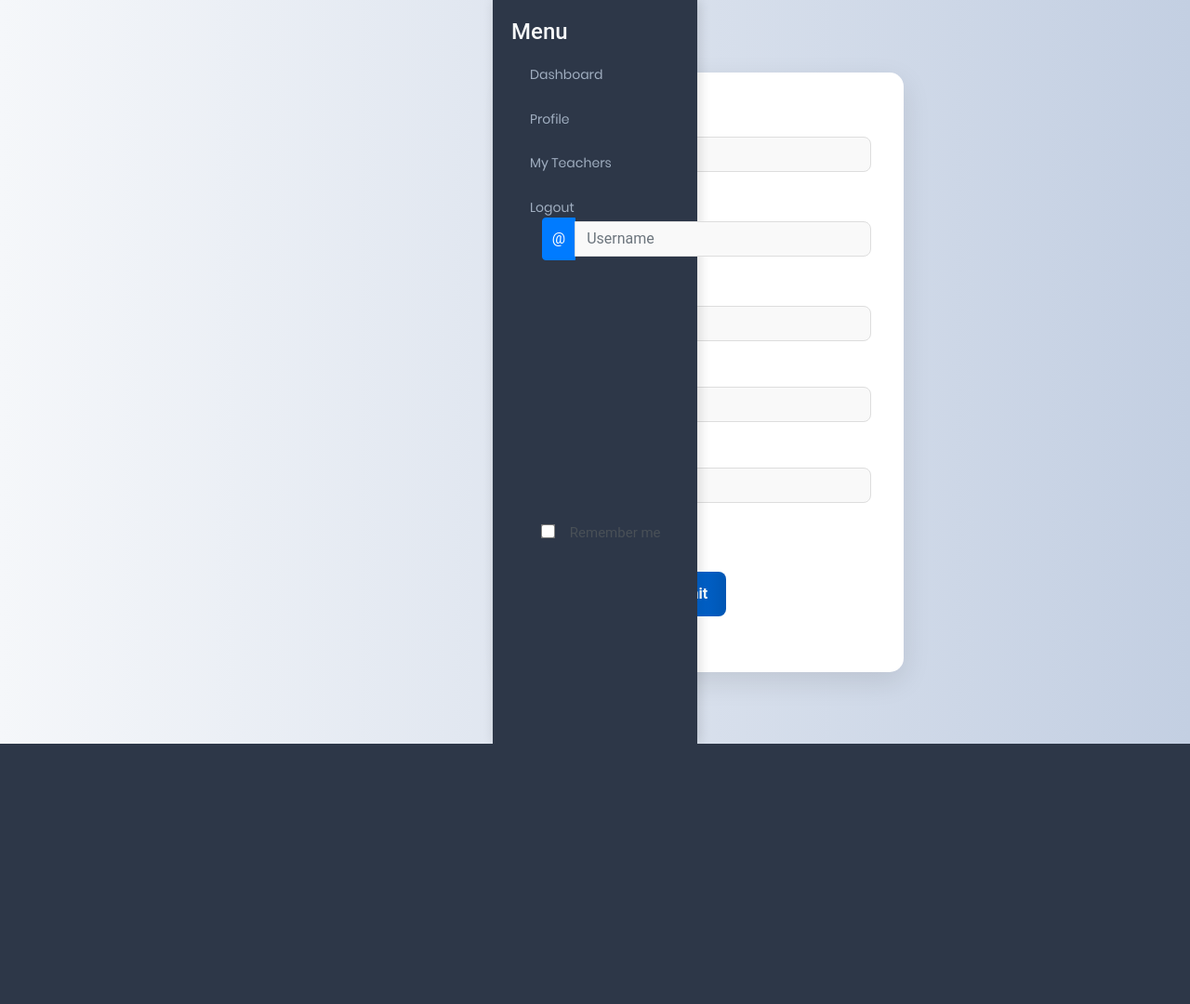
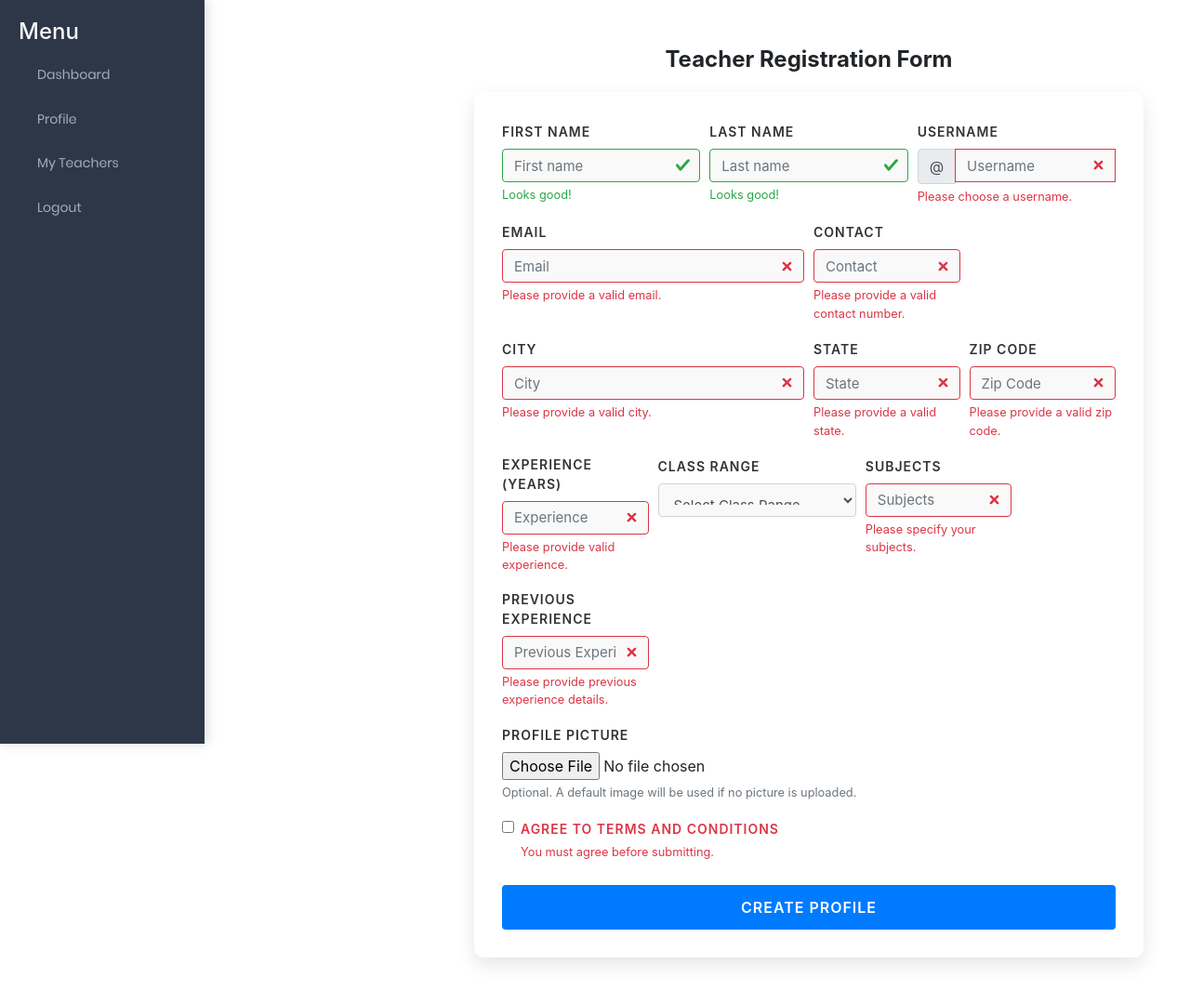
Before and after one commit to IsmailAbbasi/Edu-App, a Django app: page /student/ in a window 1280 px wide. Shown: the whole page at 93% size. Before the commit the page ends 800 px from the top, so only its background shows below. Run offline with Django 5.2, Linux system fonts and the light colour scheme; a user stored in the database is signed in; parts of the project's set-up code (start-up, migrations or seed data) failed here and were passed over; some libraries are stand-ins or nearby versions.

```diff
--- a/eduapp/static/account/css/teachers.css
+++ b/eduapp/static/account/css/teachers.css
@@ -1,151 +1,63 @@
-/* Universal Reset for Form Elements */
-input, select, textarea {
-    border: none;  /* Remove border */
-    outline: none; /* Remove outline */
-    box-shadow: none; /* Remove box-shadow */
+/* Wrapper for form to prevent sidebar overlap */
+.container-wrapper {
+    max-width: 900px;
+    margin: 0 auto;
+    padding: 20px;
+    margin-left: 220px; /* Adjust based on your sidebar width */
 }
 
-/* Form Container */
-h2 {
-    color: #333;
-    font-weight: 700;
-    font-size: 40px; /* Slightly larger for emphasis */
-    font-family: 'Playfair Display', serif;
-    text-transform: uppercase;
-    letter-spacing: 4px; /* More spacing for elegance */
-    text-align: center;
-    margin-top: 20px; /* Ensure it stays at the top of the page */
-    background: linear-gradient(to right, #007bff, #6a11cb);
-    -webkit-background-clip: text;
-    -webkit-text-fill-color: transparent;
-    position: relative;
-    z-index: 1000; /* Ensure it is in front */
-}
-
-body {
-    margin: 0; /* Reset body margin */
-    padding-top: 20px; /* Space between the top of the page and the heading */
-    display: flex;
-    flex-direction: column;
-    align-items: center; /* Center content horizontally */
-}
-
+/* Form styling */
 form {
     background: #ffffff;
     padding: 30px;
     border-radius: 10px;
     box-shadow: 0 8px 20px rgba(0, 0, 0, 0.1);
-    max-width: 600px;
-    width: 100%;
-    margin: 20px auto;
-    animation: fadeIn 0.5s ease-in-out;
 }
 
-/* Labels */
+.form-heading {
+    text-align: center;
+    font-weight: 700;
+    font-size: 24px;
+    margin-bottom: 20px;
+}
+
+/* Labels, inputs, and feedback messages */
 label {
     font-weight: 600;
     color: #333;
-    margin-bottom: 8px;
-    display: block;
     font-size: 14px;
     text-transform: uppercase;
     letter-spacing: 1px;
 }
 
-/* Form Controls */
-.form-row .col-md-4,
-.form-row .col-md-6,
-.form-row .col-md-3 {
-    display: flex;
-    flex-direction: column;
-    margin-bottom: 20px; /* Consistent spacing */
+input.form-control,
+select.form-control {
+    padding: 12px;
+    font-size: 15px;
+    border-radius: 4px;
+    background: #f9f9f9;
+    transition: background 0.3s ease;
 }
 
-input.form-control {
-    padding: 12px; /* Maintain padding for comfort */
-    font-size: 15px;
-    border-radius: 4px;
-    background: #f9f9f9; /* Background color for visibility */
-    transition: background 0.3s ease; /* Smooth transition for background */
-    width: 100%;
+input.form-control:focus,
+select.form-control:focus {
+    background: #f1f1f1;
 }
 
-/* Focus and Validation Styles */
-input.form-control:focus {
-    background: #f1f1f1; /* Slightly darker background on focus */
-}
-
-input.form-control.is-valid {
-    /* No border color for valid state */
-}
-
-input.form-control.is-invalid {
-    /* No border color for invalid state */
-}
-
-.valid-feedback, .invalid-feedback {
-    font-size: 13px;
-    color: #6c757d;
-    margin-top: 5px;
-}
-
-/* Button Styles */
+/* Button styling */
 button.btn-primary {
     background: #007bff;
-    border: none; /* No border */
-    border-radius: 5px;
+    border: none;
     padding: 12px 20px;
     font-size: 16px;
     font-weight: 600;
     width: 100%;
-    transition: background 0.3s ease, box-shadow 0.3s ease;
-    color: #fff;
     text-transform: uppercase;
     letter-spacing: 1px;
     margin-top: 10px;
+    color: #fff;
 }
 
 button.btn-primary:hover {
-    background: #0056b3; /* Darker shade on hover */
-    box-shadow: 0 4px 10px rgba(0, 91, 187, 0.2);
+    background: #0056b3;
 }
-
-/* Checkbox Styles */
-.form-check-input {
-    margin-top: 0.35rem;
-    transform: scale(1.1);
-    cursor: pointer;
-}
-
-.form-check-label {
-    font-size: 14px;
-    color: #495057;
-    margin-left: 8px;
-    display: inline-block;
-    cursor: pointer;
-}
-
-/* Dropdown Styling */
-.form-group select.form-control {
-    padding: 12px; /* Match padding to input fields */
-    background-color: #f9f9f9; /* Background color for visibility */
-    border-radius: 4px; /* Match input styling */
-    font-size: 15px; /* Consistent font size */
-}
-
-/* Keyframes for Animations */
-@keyframes fadeIn {
-    0% {
-        opacity: 0;
-        transform: translateY(20px);
-    }
-    100% {
-        opacity: 1;
-        transform: translateY(0);
-    }
-}
-
-/* Additional styles for a cleaner layout */
-.form-group {
-    margin-bottom: 20px; /* Space between groups */
-}
--- a/eduapp/templates/home.html
+++ b/eduapp/templates/home.html
@@ -241,11 +241,11 @@
   }
 </script>
 
+{% endblock %}
+</div>
+
   <script src="https://code.jquery.com/jquery-3.3.1.slim.min.js"></script>
   <script src="https://stackpath.bootstrapcdn.com/bootstrap/4.3.1/js/bootstrap.bundle.min.js"></script>
 
-  {% endblock %}
-  </div>
-
 </body>
 </html>
--- a/eduapp/templates/payment.html
+++ b/eduapp/templates/payment.html
@@ -50,8 +50,8 @@
     //         "color": "#3399cc"
     //     }
     // };
-    var rzp1 = new Razorpay(options);
-    rzp1.open();
+    // var rzp1 = new Razorpay(options);
+    // rzp1.open();
     </script>
 </body>
 </html>
--- a/eduapp/templates/teacher.html
+++ b/eduapp/templates/teacher.html
@@ -1,29 +1,25 @@
+{% extends "home.html" %}
 {% load static %}
-{% extends "home.html" %}
 
 {% block content %}
 <link rel="stylesheet" href="{% static 'account/css/teachers.css' %}">
-<link rel="stylesheet" href="https://cdnjs.cloudflare.com/ajax/libs/font-awesome/5.15.4/css/all.min.css">
 
-<h2>Teacher Registration Form</h2>
-<!-- The form should have method="POST" and action="{% url 'save_teachers_data' %}" -->
-<form method="POST" action="{% url 'save_teachers_data' %}">
-    {% csrf_token %}  <!-- Include CSRF token for security -->
+<div class="container-wrapper">
+    <h2 class="form-heading">Teacher Registration Form</h2>
+    <form method="POST" action="{% url 'save_teachers_data' %}" enctype="multipart/form-data">
+        {% csrf_token %}
 
+        <!-- Personal Details -->
         <div class="form-row">
             <div class="col-md-4 mb-3">
                 <label for="id_first_name">First name</label>
                 <input type="text" name="firstName" class="form-control is-valid" id="id_first_name" placeholder="First name" required>
-            <div class="valid-feedback">
-                Looks good!
-            </div>
+                <div class="valid-feedback">Looks good!</div>
             </div>
             <div class="col-md-4 mb-3">
                 <label for="id_last_name">Last name</label>
                 <input type="text" name="lastName" class="form-control is-valid" id="id_last_name" placeholder="Last name" required>
-            <div class="valid-feedback">
-                Looks good!
-            </div>
+                <div class="valid-feedback">Looks good!</div>
             </div>
             <div class="col-md-4 mb-3">
                 <label for="id_username">Username</label>
@@ -32,117 +28,95 @@
                         <span class="input-group-text">@</span>
                     </div>
                     <input type="text" name="username" class="form-control is-invalid" id="id_username" placeholder="Username" required>
-                <div class="invalid-feedback">
-                    Please choose a username.
-                </div>
+                    <div class="invalid-feedback">Please choose a username.</div>
                 </div>
             </div>
         </div>
 
+        <!-- Contact Information -->
         <div class="form-row">
             <div class="col-md-6 mb-3">
-            <label for="id_city">Email</label>
-            <input type="text" name="email" class="form-control is-invalid" id="id_email" placeholder="Email" required>
-            <div class="invalid-feedback">
-                Please provide a valid email.
-            </div>
+                <label for="id_email">Email</label>
+                <input type="email" name="email" class="form-control is-invalid" id="id_email" placeholder="Email" required>
+                <div class="invalid-feedback">Please provide a valid email.</div>
             </div>
             <div class="col-md-3 mb-3">
-            <label for="id_zip">Contact</label>
-            <input type="text" name="contact" class="form-control is-invalid" id="id_contact" placeholder="Contact" required>
-            <div class="invalid-feedback">
-                Please provide a valid contact.
-            </div>
+                <label for="id_contact">Contact</label>
+                <input type="tel" name="contact" class="form-control is-invalid" id="id_contact" placeholder="Contact" required>
+                <div class="invalid-feedback">Please provide a valid contact number.</div>
             </div>
         </div>
 
+        <!-- Address Details -->
         <div class="form-row">
             <div class="col-md-6 mb-3">
                 <label for="id_city">City</label>
                 <input type="text" name="city" class="form-control is-invalid" id="id_city" placeholder="City" required>
-            <div class="invalid-feedback">
-                Please provide a valid city.
-            </div>
+                <div class="invalid-feedback">Please provide a valid city.</div>
             </div>
             <div class="col-md-3 mb-3">
                 <label for="id_state">State</label>
                 <input type="text" name="state" class="form-control is-invalid" id="id_state" placeholder="State" required>
-            <div class="invalid-feedback">
-                Please provide a valid state.
+                <div class="invalid-feedback">Please provide a valid state.</div>
+            </div>
+            <div class="col-md-3 mb-3">
+                <label for="id_zip">Zip Code</label>
+                <input type="text" name="zipcode" class="form-control is-invalid" id="id_zip" placeholder="Zip Code" required>
+                <div class="invalid-feedback">Please provide a valid zip code.</div>
             </div>
         </div>
+
+        <!-- Professional Information -->
+        <div class="form-row">
             <div class="col-md-3 mb-3">
-            <label for="id_zip">Zip</label>
-            <input type="number" name="zipcode" class="form-control is-invalid" id="id_zip" placeholder="Zip" required>
-            <div class="invalid-feedback">
-                Please provide a valid zip.
+                <label for="id_experience">Experience (Years)</label>
+                <input type="number" name="experience" class="form-control is-invalid" id="id_experience" placeholder="Experience" required>
+                <div class="invalid-feedback">Please provide valid experience.</div>
             </div>
-        </div>
-        <div class="col-md-3 mb-3">
-            <label for="id_experience">Experience in Years</label>
-            <input type="number" name="experience" class="form-control is-invalid" id="id_experience" placeholder="In Numbers" required>
-            <div class="invalid-feedback">
-                Please provide valid experience.
-            </div>
-        </div>
-        <div class="form-group col-md-4 mb-3">
-            <label for="class_range" class="font-weight-bold">Class Range</label>
-            <div class="input-group">
-                <div class="input-group-prepend">
-                    <span class="input-group-text"><i class="fas fa-chalkboard-teacher"></i></span>
-                </div>
+            <div class="col-md-4 mb-3">
+                <label for="class_range">Class Range</label>
                 <select name="class_range" id="class_range" class="form-control" required>
                     <option value="" disabled selected>Select Class Range</option>
                     <option value="1-5">Class 1 to 5</option>
                     <option value="6-10">Class 6 to 10</option>
                     <option value="11-12">Class 11 to 12</option>
                 </select>
-                <div class="invalid-feedback">
-                    Please select a class range.
+                <div class="invalid-feedback">Please select a class range.</div>
             </div>
+            <div class="col-md-3 mb-3">
+                <label for="id_subjects">Subjects</label>
+                <input type="text" name="subjects" class="form-control is-invalid" id="id_subjects" placeholder="Subjects" required>
+                <div class="invalid-feedback">Please specify your subjects.</div>
             </div>
         </div>
 
-
-        <div class="col-md-3 mb-3">
-            <label for="id_subjects">Subjects</label>
-            <input type="text" name="subjects" class="form-control is-invalid" id="id_subjects" placeholder="Subjects" required>
-            <div class="invalid-feedback">
-                Please provide valid subjects.
-            </div>
-        </div>
+        <!-- Additional Experience -->
+        <div class="form-row">
             <div class="col-md-3 mb-3">
                 <label for="id_previous_experience">Previous Experience</label>
                 <input type="text" name="previousexperience" class="form-control is-invalid" id="id_previous_experience" placeholder="Previous Experience" required>
-            <div class="invalid-feedback">
-                Please provide valid previous experience.
-            </div>
+                <div class="invalid-feedback">Please provide previous experience details.</div>
             </div>
         </div>
 
+        <!-- Profile Picture -->
+        <div class="form-group">
+            <label for="photo">Profile Picture</label>
+            <input type="file" name="photo" id="photo" class="form-control-file">
+            <small class="form-text text-muted">Optional. A default image will be used if no picture is uploaded.</small>
+        </div>
+
+        <!-- Terms and Conditions -->
         <div class="form-group">
             <div class="form-check">
                 <input class="form-check-input is-invalid" type="checkbox" value="" id="id_agree" required>
-            <label class="form-check-label" for="id_agree">
-                Agree to terms and conditions
-            </label>
-            <div class="invalid-feedback">
-                You must agree before submitting.
+                <label class="form-check-label" for="id_agree">Agree to terms and conditions</label>
+                <div class="invalid-feedback">You must agree before submitting.</div>
             </div>
         </div>
-    </div>
-    <form method="POST" action="{% url 'save_teachers_data' %}" enctype="multipart/form-data">
-        {% csrf_token %}
-        <!-- Other form fields go here -->
 
-        <div class="form-group">
-            <label for="photo">Profile Picture</label>
-            <input type="file" name="photo" id="photo" class="form-control-file">
-            <small class="form-text text-muted">Optional. If no picture is uploaded, a default image will be used.</small>
-        </div>
-
+        <!-- Submit Button -->
         <button type="submit" class="btn btn-primary">Create Profile</button>
     </form>
-
-
+</div>
 {% endblock %}
--- a/eduapp/views.py
+++ b/eduapp/views.py
@@ -145,7 +145,7 @@ def home(request):
 
 @login_required
 def student(request):
-    return render(request, 'student.html')
+    return render(request, 'teacher.html')
 
 @login_required
 def teacher(request):
@@ -176,7 +176,7 @@ def role(request):
         request.user.save()
 
         if role == 'student':
-            return redirect('student_page')  # Redirect to the student page
+            return redirect('teacher_page')  # Redirect to the student page
         elif role == 'teacher':
             return redirect('teacher_page')  # Redirect to the teacher page
         else:
@@ -339,19 +339,33 @@ def view_profile(request, teacher_id):
         'teacher': teacher,
         'user_payment_status': user_payment_status
     })
-@login_required
+# @login_required
+# def view_contact_info(request, teacher_id):
+#     teacher = get_object_or_404(TeachersData, id=teacher_id)
+#     photo_url = teacher.get_profile_picture()
+#     print(f'Payment Status for {teacher_id}: {teacher.payment_status}')  # Debugging line
+#     if teacher.payment_status:
+#         return render(request, 'view_contact_info.html', {
+#             'teacher': teacher,
+#             'photo_url': teacher.photo.url if teacher.photo else 'default_image_url.png'  # Use a default if no image
+#         })
+#     else:
+#         return render(request, 'payment.html', {'teacher': teacher, 'photo_url': photo_url})
 def view_contact_info(request, teacher_id):
     teacher = get_object_or_404(TeachersData, id=teacher_id)
     photo_url = teacher.get_profile_picture()
-    print(f'Payment Status for {teacher_id}: {teacher.payment_status}')  # Debugging line
-    if teacher.payment_status:
-        return render(request, 'view_contact_info.html', {
-            'teacher': teacher,
-            'photo_url': teacher.photo.url if teacher.photo else 'default_image_url.png'  # Use a default if no image
-        })
-    else:
+    user_payment_status = UserSubscription.objects.filter(user=request.user, teacher=teacher).first()
+
+    if not user_payment_status:
         return render(request, 'payment.html', {'teacher': teacher, 'photo_url': photo_url})
+    if not user_payment_status.is_valid:
+        return HttpResponse('This subscription has expired.')
 
+    return render(request, 'view_contact_info.html', {
+        'teacher': teacher,
+        'photo_url': teacher.photo.url if teacher.photo else 'default_image_url.png',
+        'user_payment_status': user_payment_status
+    })
 @login_required
 def my_teachers(request):
     subscriptions = UserSubscription.objects.filter(
```
Also changed, not shown: eduapp/templates/role.html (+9 -0 lines), db.sqlite3, eduapp/static/account/images/back.svg (added), 5 other files. Lines whose indentation alone changed are shown as unchanged.
